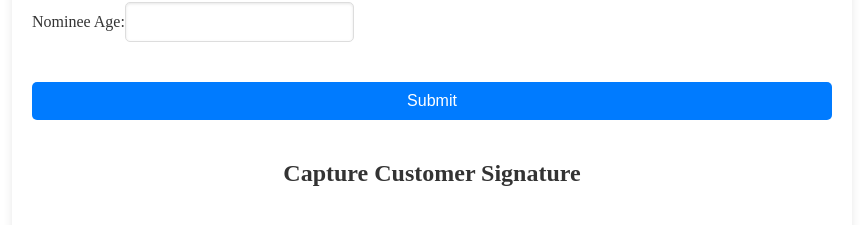
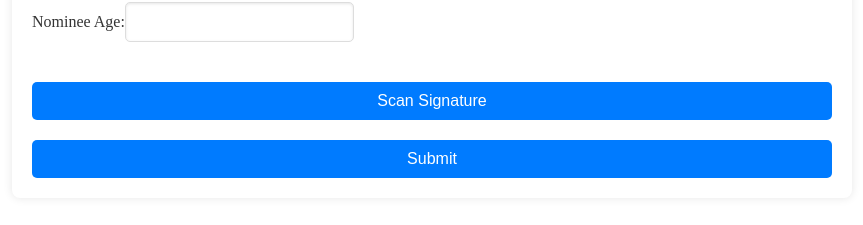
Before and after one commit to nevinsebastian/rto-tvs, a React (Create React App) app: page /customer-form in a window 1280 px wide. Shown: the part 895-1120 px from the top of the page, without its empty margins (208-1071 px from the left). Built offline with nearby package versions, Linux system fonts and the light colour scheme; no server answers.

Commit message:
scaner works on lap dosnt work on ios need https to acces camera in ios , dont know about android not tested

```diff
--- a/src/pages/CustomerInfo.js
+++ b/src/pages/CustomerInfo.js
@@ -1,5 +1,6 @@
-import React, { useState, useEffect } from 'react';
+import React, { useState, useEffect, useRef } from 'react';
 import Webcam from 'react-webcam';
+import { Modal, Button } from 'react-bootstrap'; // Ensure react-bootstrap is installed
 
 const CustomerInfo = () => {
   const [formData, setFormData] = useState({
@@ -21,13 +22,15 @@ const CustomerInfo = () => {
   const [models, setModels] = useState({});
   const [variants, setVariants] = useState({});
   const [colors, setColors] = useState([]);
+  const [showSignatureModal, setShowSignatureModal] = useState(false);
+  const [signatureImage, setSignatureImage] = useState(null);
+
+  const webcamRef = useRef(null);
 
   useEffect(() => {
     fetch('/tvsModels.json')
       .then(response => response.json())
-      .then(data => {
-        setModels(data.models);
-      })
+      .then(data => setModels(data.models))
       .catch(error => console.error('Error fetching TVS models:', error));
   }, []);
 
@@ -54,7 +57,7 @@ const CustomerInfo = () => {
     setFormData(prevData => ({
       ...prevData,
       modelName,
-      modelVariant: '',  // Reset variant and color when model changes
+      modelVariant: '',
       color: ''
     }));
   };
@@ -64,15 +67,28 @@ const CustomerInfo = () => {
     setFormData(prevData => ({
       ...prevData,
       modelVariant: variant,
-      color: ''  // Reset color when variant changes
+      color: ''
     }));
     setColors(variants[variant] || []);
   };
 
   const handleSubmit = (e) => {
     e.preventDefault();
-    // Handle form submission logic here (e.g., sending data to a server)
     console.log('Form Data Submitted:', formData);
+  };
+
+  const handleCaptureSignature = () => {
+    setShowSignatureModal(true);
+  };
+
+  const handleCloseModal = () => {
+    setShowSignatureModal(false);
+  };
+
+  const handleCaptureImage = () => {
+    const imageSrc = webcamRef.current.getScreenshot();
+    setSignatureImage(imageSrc);
+    handleCloseModal();
   };
 
   return (
@@ -133,19 +149,41 @@ const CustomerInfo = () => {
         {renderInput('Relation with Nominee', 'nomineeRelation', 'text', formData.nomineeRelation, handleChange)}
         {renderInput('Nominee Age', 'nomineeAge', 'number', formData.nomineeAge, handleChange)}
 
+        <button type="button" onClick={handleCaptureSignature} style={styles.button}>
+          Scan Signature
+        </button>
+
+        {signatureImage && (
+          <div style={styles.signaturePreview}>
+            <h2>Captured Signature:</h2>
+            <img src={signatureImage} alt="Signature" style={styles.signatureImage} />
+          </div>
+        )}
+
         <button type="submit" style={styles.button}>Submit</button>
+      </form>
 
-        <div style={styles.signatureContainer}>
-          <h2 style={styles.signatureHeader}>Capture Customer Signature</h2>
+      <Modal show={showSignatureModal} onHide={handleCloseModal} centered>
+        <Modal.Header closeButton>
+          <Modal.Title>Capture Signature</Modal.Title>
+        </Modal.Header>
+        <Modal.Body>
+          <div style={styles.cameraContainer}>
             <Webcam
               audio={false}
+              ref={webcamRef}
               screenshotFormat="image/png"
               width="100%"
-            videoConstraints={{ facingMode: "user" }}
+              videoConstraints={{ facingMode: 'user' }}
             />
-          {/* Implement a mechanism to capture and display the signature */}
+            <div style={styles.signatureBox}></div>
           </div>
-      </form>
+        </Modal.Body>
+        <Modal.Footer>
+          <Button variant="secondary" onClick={handleCloseModal}>Close</Button>
+          <Button variant="primary" onClick={handleCaptureImage}>Capture</Button>
+        </Modal.Footer>
+      </Modal>
     </div>
   );
 };
@@ -215,16 +253,27 @@ const styles = {
     marginTop: '20px',
     transition: 'background-color 0.3s ease',
   },
-  buttonHover: {
-    backgroundColor: '#0056b3',
-  },
-  signatureContainer: {
+  signaturePreview: {
     marginTop: '20px',
     textAlign: 'center',
   },
-  signatureHeader: {
-    marginBottom: '10px',
-    color: '#333',
+  signatureImage: {
+    maxWidth: '100%',
+    maxHeight: '200px',
+  },
+  cameraContainer: {
+    position: 'relative',
+    width: '100%',
+    height: '400px',
+  },
+  signatureBox: {
+    position: 'absolute',
+    top: '50%',
+    left: '50%',
+    transform: 'translate(-50%, -50%)',
+    border: '2px dashed #000',
+    width: '80%',
+    height: '40%',
   },
 };
 
```
Lines whose indentation alone changed are shown as unchanged.
